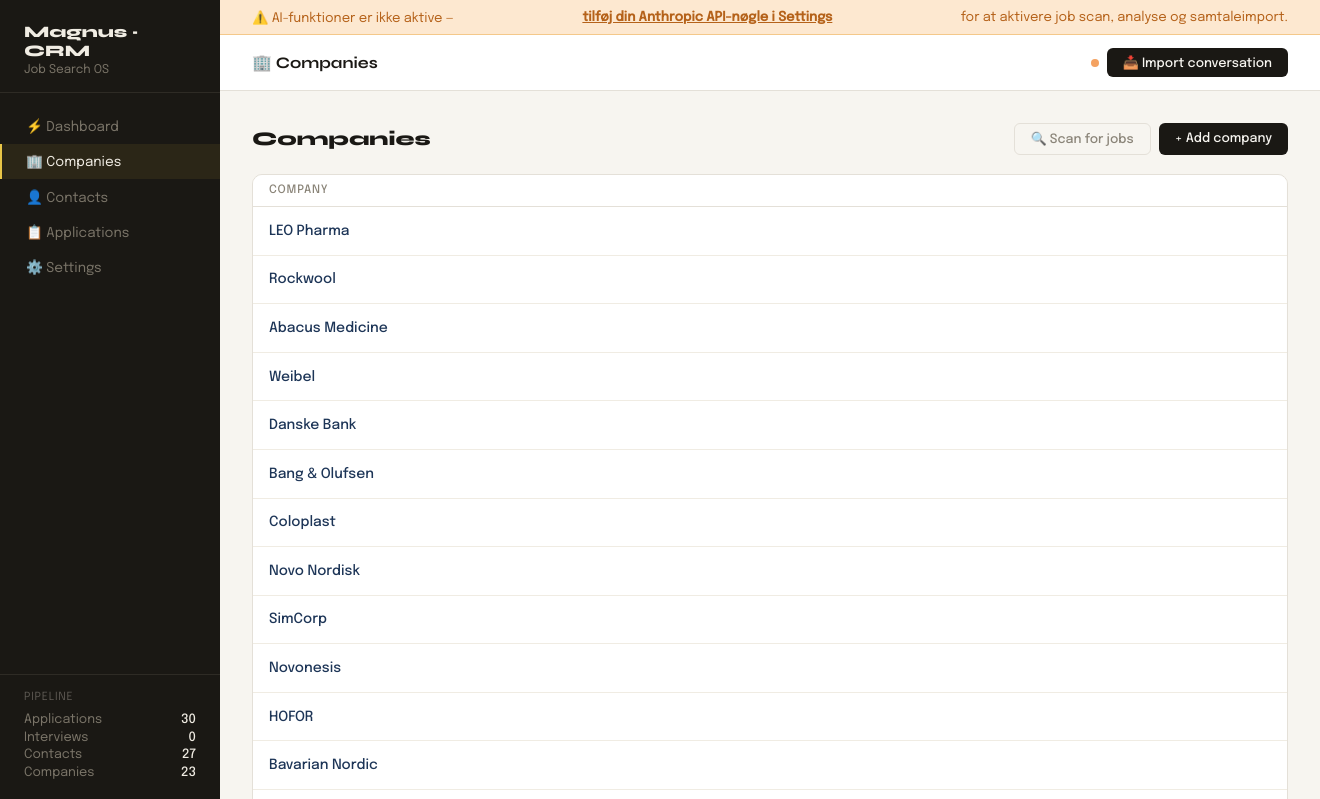
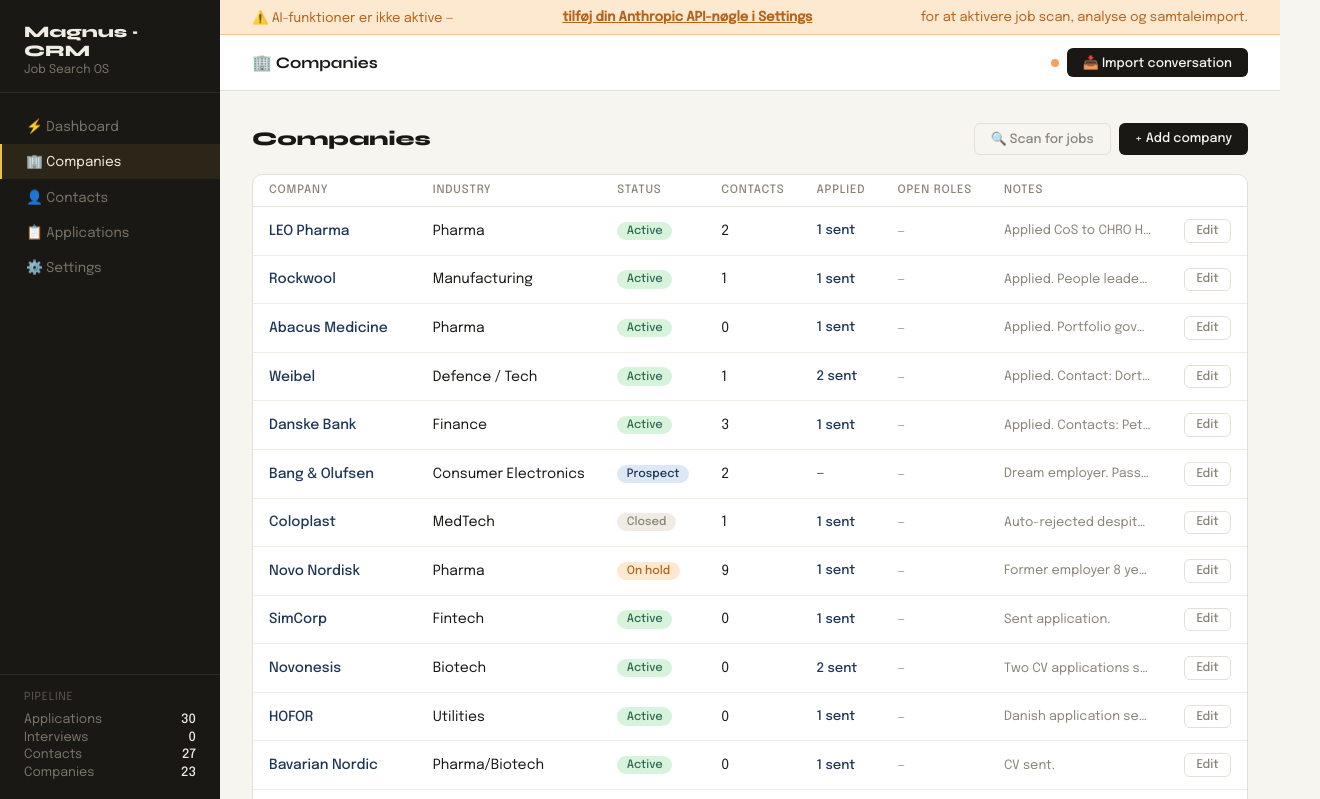
Before and after one commit to MagnusFillip/job-crm, a plain HTML site: page index.html in a window 1280 px wide. Both pictures are taken after a click on the element "🏢 Companies". Shown: the top 799 px of the page, 1320 px wide, since content can reach past the window. Drawn offline with Linux system fonts and the light colour scheme.

Commit message:
Update index.html
fix table columns

```diff
--- a/index.html
+++ b/index.html
@@ -74,7 +74,7 @@
 .stat-card .sub { font-size: .78rem; color: var(--muted); margin-top: .3rem; }
 
 /* TABLE */
-.table { width: 100%; border-collapse: collapse; table-layout: fixed; }
+.table { border-collapse: collapse; table-layout: fixed; min-width: 100%; }
 .table th { text-align: left; font-size: .72rem; text-transform: uppercase; letter-spacing: .07em; color: var(--muted); font-weight: 500; padding: .6rem 1rem; border-bottom: 1px solid var(--border); position: relative; overflow: hidden; white-space: nowrap; }
 .table td { padding: .75rem 1rem; border-bottom: 1px solid var(--faint); vertical-align: middle; overflow: hidden; text-overflow: ellipsis; white-space: nowrap; }
 .table tr:last-child td { border-bottom: none; }
@@ -85,8 +85,8 @@
 /* RESIZER */
 .resizer { position: absolute; right: 0; top: 0; height: 100%; width: 6px; cursor: col-resize; user-select: none; z-index: 1; }
 .resizer:hover, .resizer.active { background: var(--border); }
-.table-wrap { overflow-x: visible; min-width: max-content; width: 100%; }
-.card.table-card { overflow-x: auto; width: 100%; }
+.table-wrap { overflow-x: auto; width: 100%; }
+.card.table-card { width: 100%; }
 
 /* MATCH BAROMETER */
 .bar-wrap { width: 64px; height: 8px; background: var(--border); border-radius: 4px; overflow: hidden; display: inline-block; vertical-align: middle; }
```
